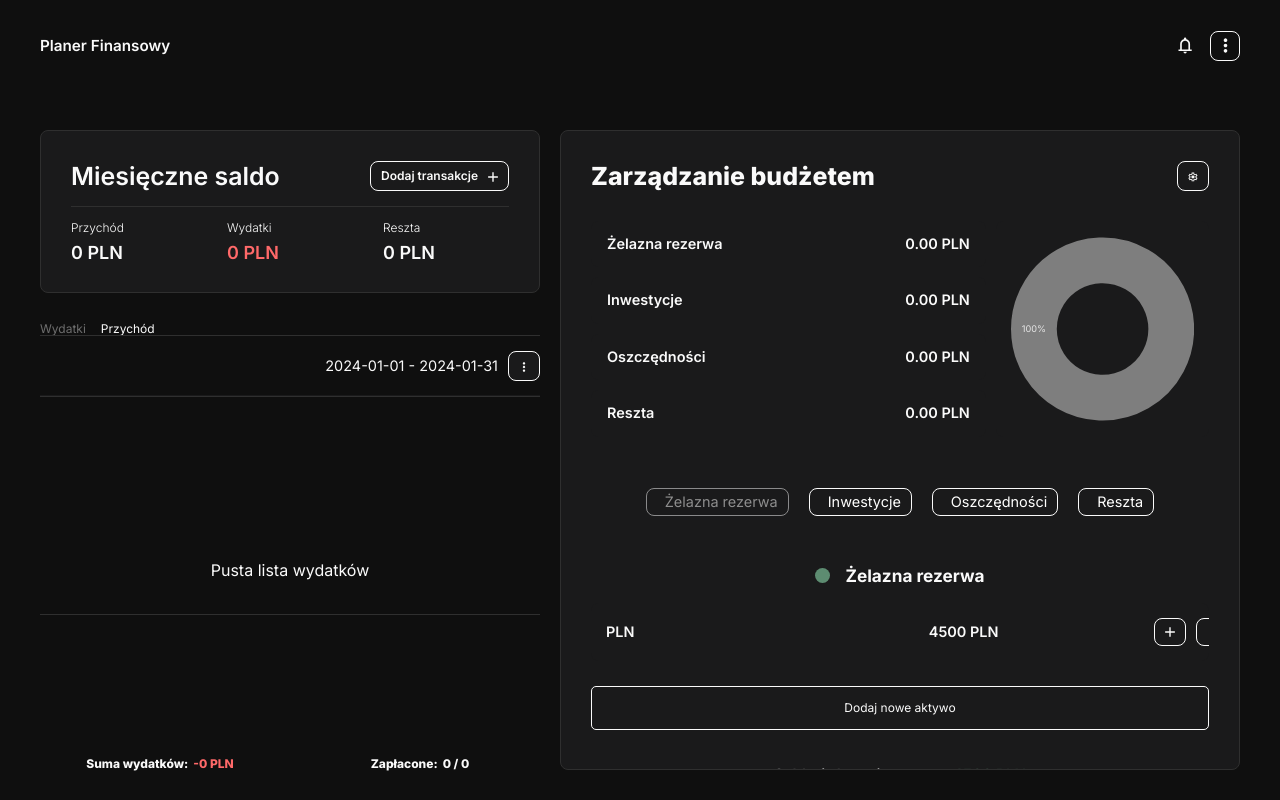
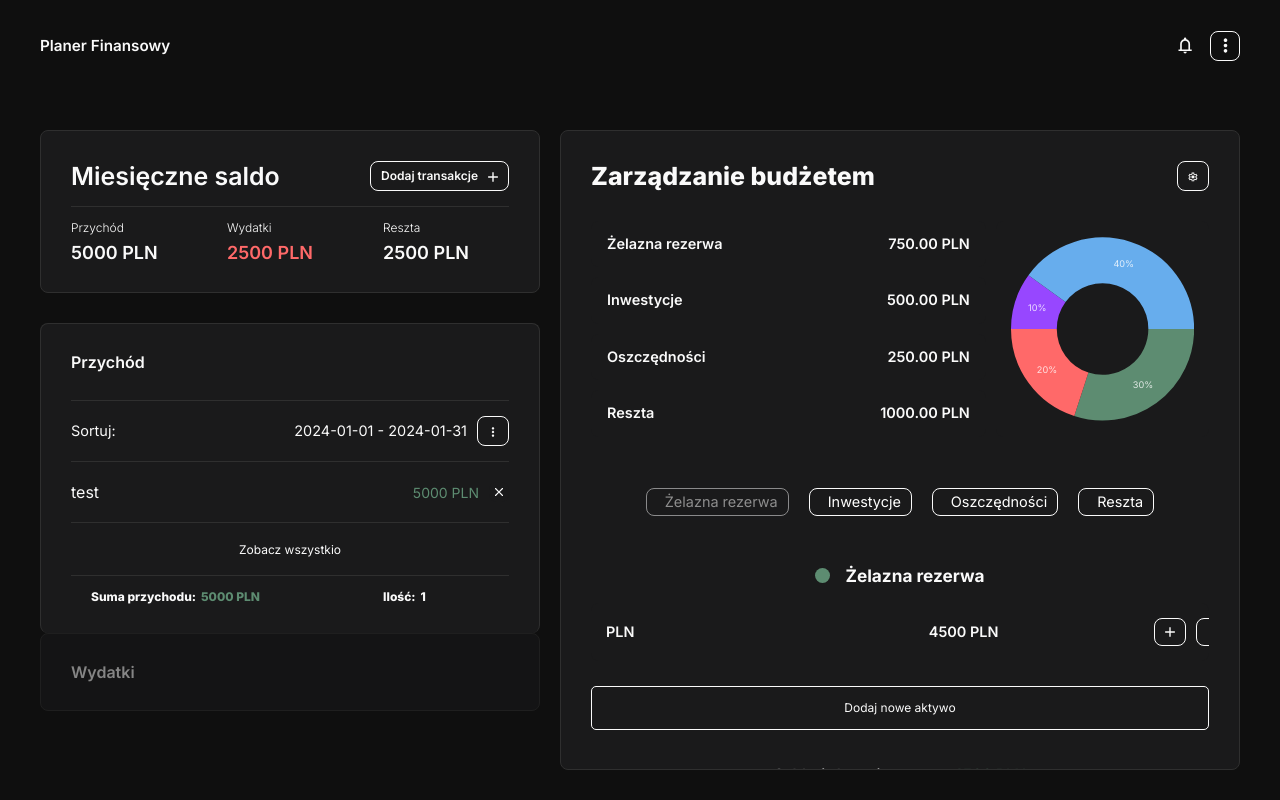
Before and after one commit to chudymikolaj/finance-app, a Next.js app: page /dashboard in a window 1280 px wide. Built offline with nearby package versions, Linux system fonts and the light colour scheme.

Commit message:
refactore: add slice to list and change styles

```diff
--- a/components/CashFlow/CashFlow.styled.tsx
+++ b/components/CashFlow/CashFlow.styled.tsx
@@ -1,44 +1,14 @@
 import styled from "styled-components";
 
-import {
-	FlexRow,
-	FlexRowStart,
-	FlexColumnStart,
-	FlexColumnSpaceBetween,
-} from "@/styles/mixins.styled";
-
-import { CUBICS } from "@/styles/constants";
+import { FlexColumnStart } from "@/styles/mixins.styled";
 
 export const CashFlowContainer = styled.div`
 	${FlexColumnStart}
 
 	width: 100%;
-	height: 100%;
-	margin: auto;
+	height: auto;
 `;
 
-export const CashFlowTabs = styled.div`
-	${FlexRowStart}
-	gap: 15px;
+export const CashFlowWrapper = styled.div`
+	width: 100%;
 `;
-
-export const CashFlowTab = styled.div<{ $isActive: boolean }>`
-	${FlexRow}
-
-	opacity: ${(props) => (props.$isActive ? 0.4 : 1)};
-	transition: opacity ${CUBICS.easyOut} 250ms;
-
-	&:hover {
-		opacity: 0.4;
-	}
-
-	font-size: 12px;
-	cursor: pointer;
-`;
-
-export const CashFlowLists = styled.div`
-	${FlexColumnSpaceBetween}
-
-	width: 100%;
-	height: 100%;
-`;
--- a/components/CashFlow/CashFlow.types.ts
+++ b/components/CashFlow/CashFlow.types.ts
@@ -1,6 +1,5 @@
-
 export type CashFlowItemTagsType = {
-	tags?: {type: string, name: string}[];
+	tags?: { type: string; name: string }[];
 };
 
 export type CashFlowItemType = {
@@ -10,9 +9,11 @@ export type CashFlowItemType = {
 	type?: string;
 	isPaid?: boolean;
 	date?: string;
+	ref?: any;
 } & CashFlowItemTagsType;
 
 export type CashFlowListType = {
 	type: string;
 	items?: CashFlowItemType[];
+	href: string;
 };
--- a/components/CashFlow/index.tsx
+++ b/components/CashFlow/index.tsx
@@ -1,6 +1,6 @@
 "use client";
 
-import { Suspense, useEffect, useState } from "react";
+import { useEffect, useState } from "react";
 
 import { type TabsOfExpensesAndRevenues as ObjectListType } from "@/lib/ThemeProviderContext/ThemeProviderContext.types";
 
@@ -15,19 +15,15 @@ import CashFlowSummary from "./CashFlowSummary";
 import CashFlowList from "./CashFlowList";
 import CashFlowHeader from "./CashFlowHeader";
 
-import {
-	CashFlowContainer,
-	CashFlowTabs,
-	CashFlowTab,
-	CashFlowLists,
-} from "./CashFlow.styled";
+import { CashFlowContainer, CashFlowWrapper } from "./CashFlow.styled";
+import CashFlowAccordion from "./CashFlowAccordion";
 
 const expensesList: ObjectListType[] = [
 	{
 		id: "test",
 		name: "test",
-		value: 5000,
-		date: "2023-12-03",
+		value: 2500,
+		date: "2024-01-01",
 	},
 ];
 const revenuesList: ObjectListType[] = [
@@ -35,7 +31,7 @@ const revenuesList: ObjectListType[] = [
 		id: "test",
 		name: "test",
 		value: 5000,
-		date: "2023-12-03",
+		date: "2024-01-02",
 	},
 ];
 
@@ -53,7 +49,6 @@ const CashFlowComponent = () => {
 
 	const { fromDate, toDate } = useAppContextDateList();
 
-	const [useTab, setuseTab] = useState("expenses");
 	const [filtredExpenses, setFiltredExpenses] = useState<ObjectListType[]>([]);
 	const [sumExpenses, setSumExpenses] = useState("0");
 
@@ -66,8 +61,7 @@ const CashFlowComponent = () => {
 
 	const [paidExpenses, setPaidExpenses] = useState(0);
 
-	const isExpenses = useTab === "expenses";
-	const isRevenues = useTab === "revenues";
+	const LIMIT_OF_LIST = 10;
 
 	useEffect(() => {
 		updateRevenuesList(revenuesList);
@@ -75,35 +69,39 @@ const CashFlowComponent = () => {
 	}, []);
 
 	useEffect(() => {
-		const filtredExpenses = expenses.filter(({ date }) =>
-			filterDate(String(date), fromDate, toDate)
-		);
+		const filtredExpenses = expenses
+			.slice(0, LIMIT_OF_LIST)
+			.filter(({ date }) => filterDate(String(date), fromDate, toDate));
 
-		const filtredRevenues = revenues.filter(({ date }) =>
-			filterDate(String(date), fromDate, toDate)
-		);
+		const filtredRevenues = revenues
+			.slice(0, LIMIT_OF_LIST)
+			.filter(({ date }) => filterDate(String(date), fromDate, toDate));
 
 		const countRevenues = revenues
+			.slice(0, LIMIT_OF_LIST)
 			.filter(({ date }) => filterDate(date, fromDate, toDate))
 			.reduce((val, currentValue) => {
 				return val + currentValue.value;
 			}, 0);
 
 		const countExpenses = expenses
+			.slice(0, LIMIT_OF_LIST)
 			.filter(({ date }) => filterDate(date, fromDate, toDate))
 			.reduce((val, currentValue) => {
 				return val + currentValue.value;
 			}, 0);
 
-		const lenghtRevenues = revenues.filter(({ date }) =>
-			filterDate(date, fromDate, toDate)
-		).length;
+		const lenghtRevenues = revenues
+			.slice(0, LIMIT_OF_LIST)
+			.filter(({ date }) => filterDate(date, fromDate, toDate)).length;
 
-		const lenghtExpenses = expenses.filter(({ date }) =>
-			filterDate(date, fromDate, toDate)
-		).length;
+		const lenghtExpenses = expenses
+			.slice(0, LIMIT_OF_LIST)
+			.filter(({ date }) => filterDate(date, fromDate, toDate)).length;
 
-		const countUnPaidExpenses = expenses.filter(
+		const countUnPaidExpenses = expenses
+			.slice(0, LIMIT_OF_LIST)
+			.filter(
 				({ date, isPaid }) =>
 					filterDate(date, fromDate, toDate) && isPaid === true
 			).length;
@@ -124,58 +122,45 @@ const CashFlowComponent = () => {
 
 	return (
 		<CashFlowContainer>
-			<CashFlowTabs>
-				<CashFlowTab
-					onClick={() => setuseTab("expenses")}
-					$isActive={useTab === "expenses"}
+			<CashFlowWrapper>
+				<CashFlowAccordion
+					title="Przychód"
+					isOpenInitially
 				>
-					Wydatki
-				</CashFlowTab>
-				<CashFlowTab
-					onClick={() => setuseTab("revenues")}
-					$isActive={useTab === "revenues"}
+					<CashFlowHeader title="Sortuj:" />
+
+					<CashFlowSummary
+						sumList={sumRevenuses}
+						countLenght={lenghtRevenuses}
+						tabActive="revenues"
 					>
-					Przychód
-				</CashFlowTab>
-			</CashFlowTabs>
+						<CashFlowList
+							type="revenues"
+							items={filtredRevenuses}
+							href="/historia-przychodow"
+						/>
+					</CashFlowSummary>
+				</CashFlowAccordion>
 
-			<CashFlowLists>
-				<CashFlowHeader />
+				<CashFlowAccordion title="Wydatki">
+					<CashFlowHeader title="Sortuj:" />
 
-				<Suspense fallback={<Loader />}>
-					{isExpenses && (
 					<CashFlowSummary
 						sumList={sumExpenses}
 						paidBoolean={paidExpenses}
 						countLenght={lenghtExpenses}
-							tabActive={useTab}
+						tabActive="expenses"
 					>
 						<CashFlowList
 							type="expense"
 							items={filtredExpenses}
+							href="/historia-wydatkow"
 						/>
 					</CashFlowSummary>
-					)}
-					{isRevenues && (
-						<CashFlowSummary
-							sumList={sumRevenuses}
-							countLenght={lenghtRevenuses}
-							tabActive={useTab}
-						>
-							<CashFlowList
-								type="revenues"
-								items={filtredRevenuses}
-							/>
-						</CashFlowSummary>
-					)}
-				</Suspense>
-			</CashFlowLists>
+				</CashFlowAccordion>
+			</CashFlowWrapper>
 		</CashFlowContainer>
 	);
 };
 
-function Loader() {
-	return <p>Ładowanie...</p>;
-}
-
 export default CashFlowComponent;
```
Lines whose indentation alone changed are shown as unchanged.
